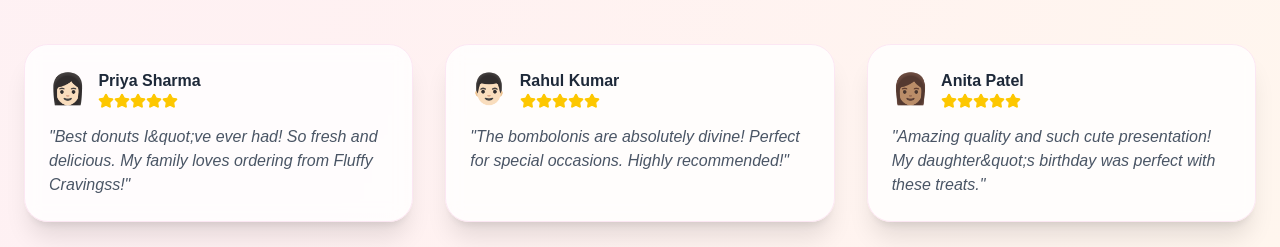
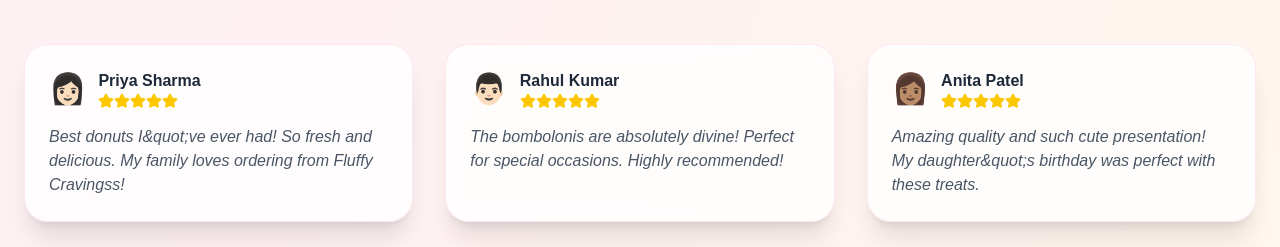
Before and after one commit to saurav84ya/Fluffy_Cravingss_web_2, a Next.js app: page /test1 in a window 1280 px wide. Shown: the part 2760-3007 px from the top of the page. Built offline with nearby package versions, Linux system fonts and the light colour scheme.

Commit message:
first commit3

```diff
--- a/src/app/test1/page.js
+++ b/src/app/test1/page.js
@@ -285,7 +285,7 @@ export default function FluffyCravingssWebsite() {
                     </div>
                   </div>
                 </div>
-                <p className="text-gray-600 italic">"{testimonial.text}"</p>
+                <p className="text-gray-600 italic">{testimonial.text}</p>
               </div>
             ))}
           </div>
--- a/src/app/test3/page.js
+++ b/src/app/test3/page.js
@@ -481,7 +481,7 @@ export default function FluffyCravingssWebsite() {
 
               <div className="space-y-6 text-lg text-gray-700 leading-relaxed mb-10">
                 <p>
-                  At just 16, our founder discovered that baking isn't just about following recipes—
+                  At just 16, our founder discovered that baking isnt just about following recipes—
                   its about creating moments of pure joy. What started as weekend experiments in
                   a small kitchen has grown into Patnas most beloved artisan bakery.
                 </p>
```
